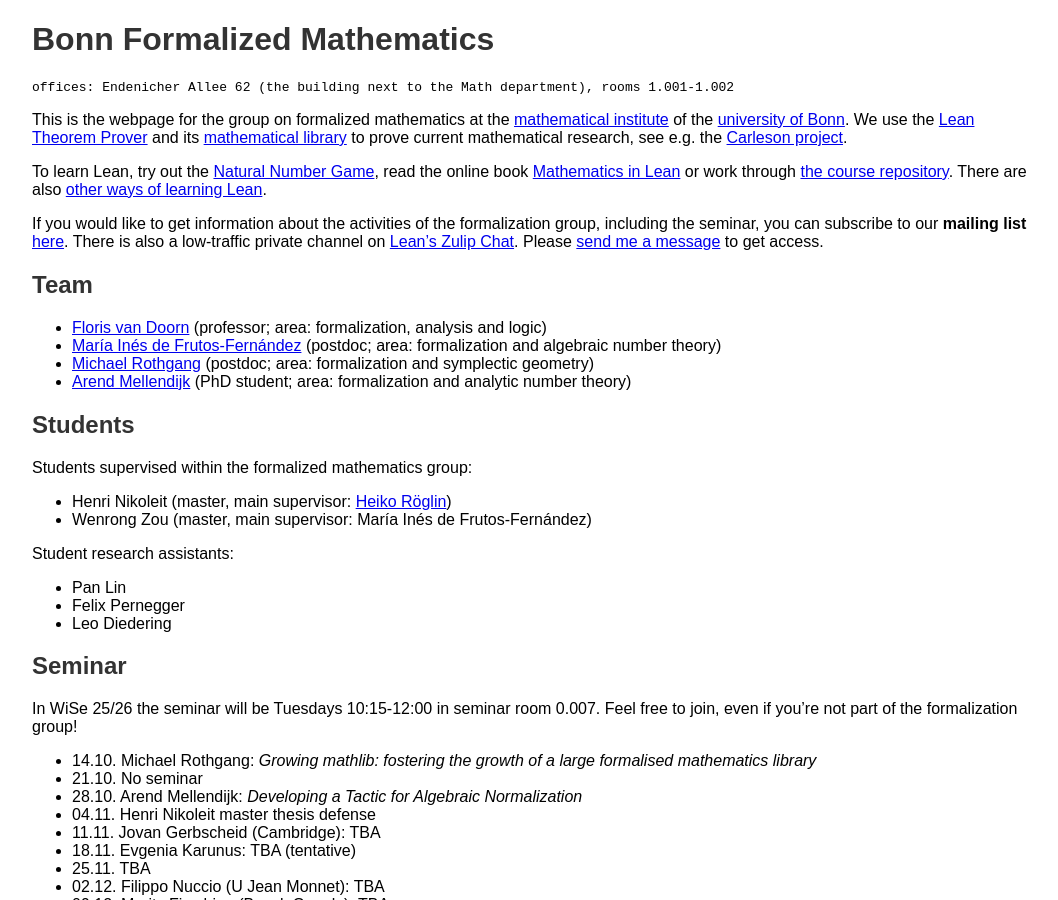
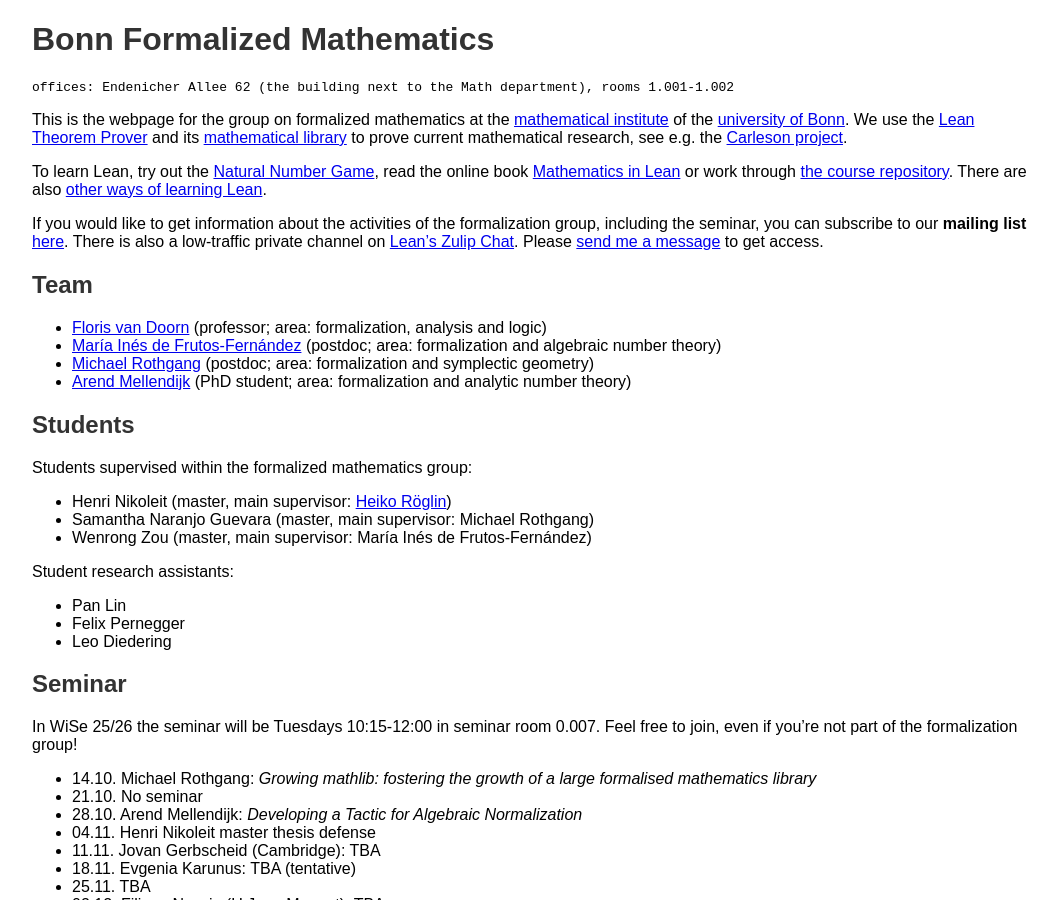
Before and after one commit to fpvandoorn/fpvandoorn.github.io, a Jekyll site: the page built from formalized-mathematics.md, in a window 1280 px wide and 900 px high. Shown: the whole window, without its empty margins (108-1166 px from the left). Built offline with Jekyll 4.4.1, drawn with Linux system fonts in a browser that asks for light colours; our own code applies the rules of GitHub Pages for plain Markdown files.

Commit message:
chore: add Samantha to students (#20)
Co-authored-by: Floris van Doorn <fpvdoorn@gmail.com>

```diff
--- a/formalized-mathematics.md
+++ b/formalized-mathematics.md
@@ -29,6 +29,7 @@
 Students supervised within the formalized mathematics group:
 
 * Henri Nikoleit (master, main supervisor: [Heiko Röglin](http://roeglin.org/))
+* Samantha Naranjo Guevara (master, main supervisor: Michael Rothgang)
 * Wenrong Zou (master, main supervisor: María Inés de Frutos-Fernández)
 
 Student research assistants:
```
